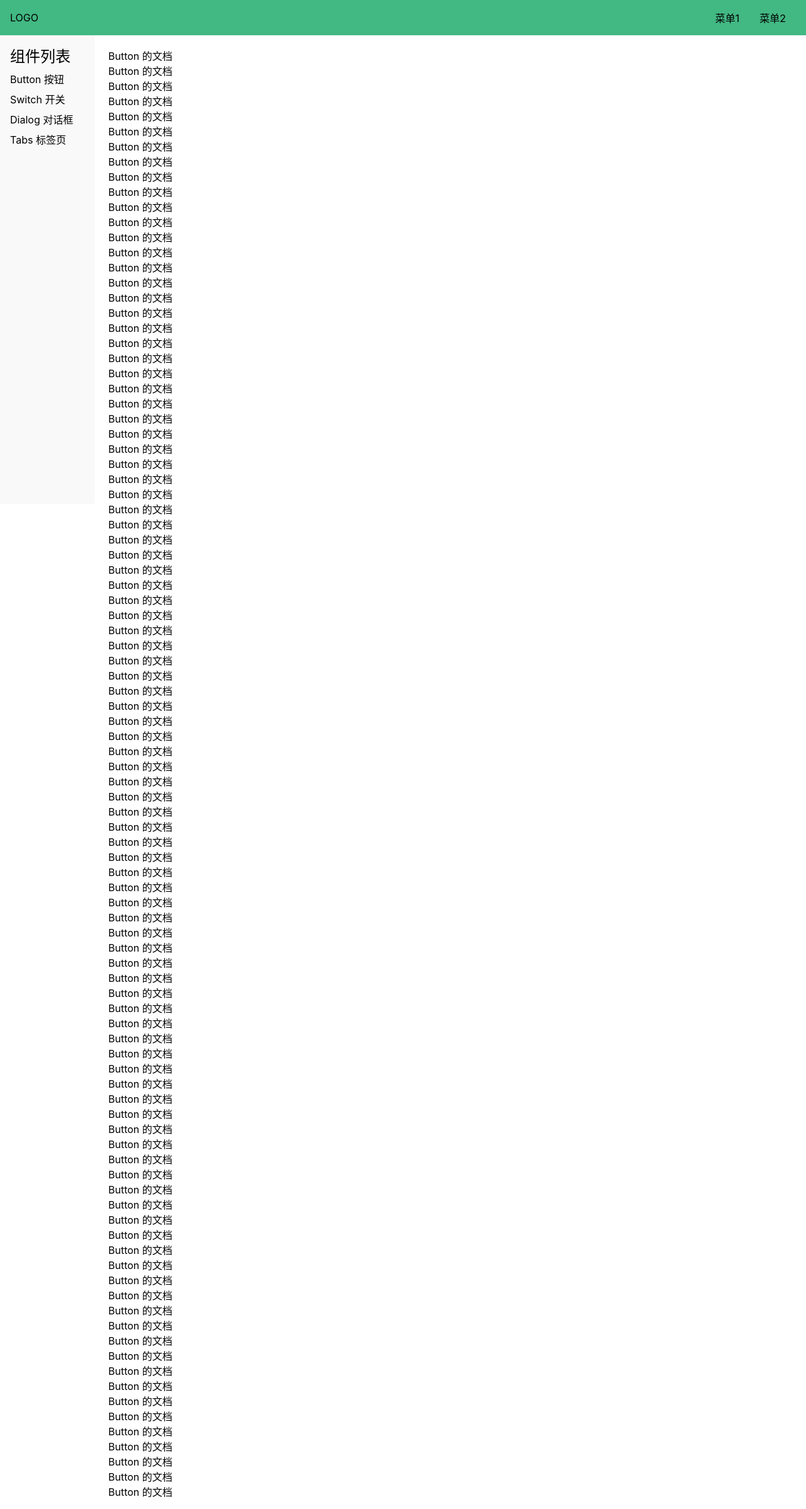
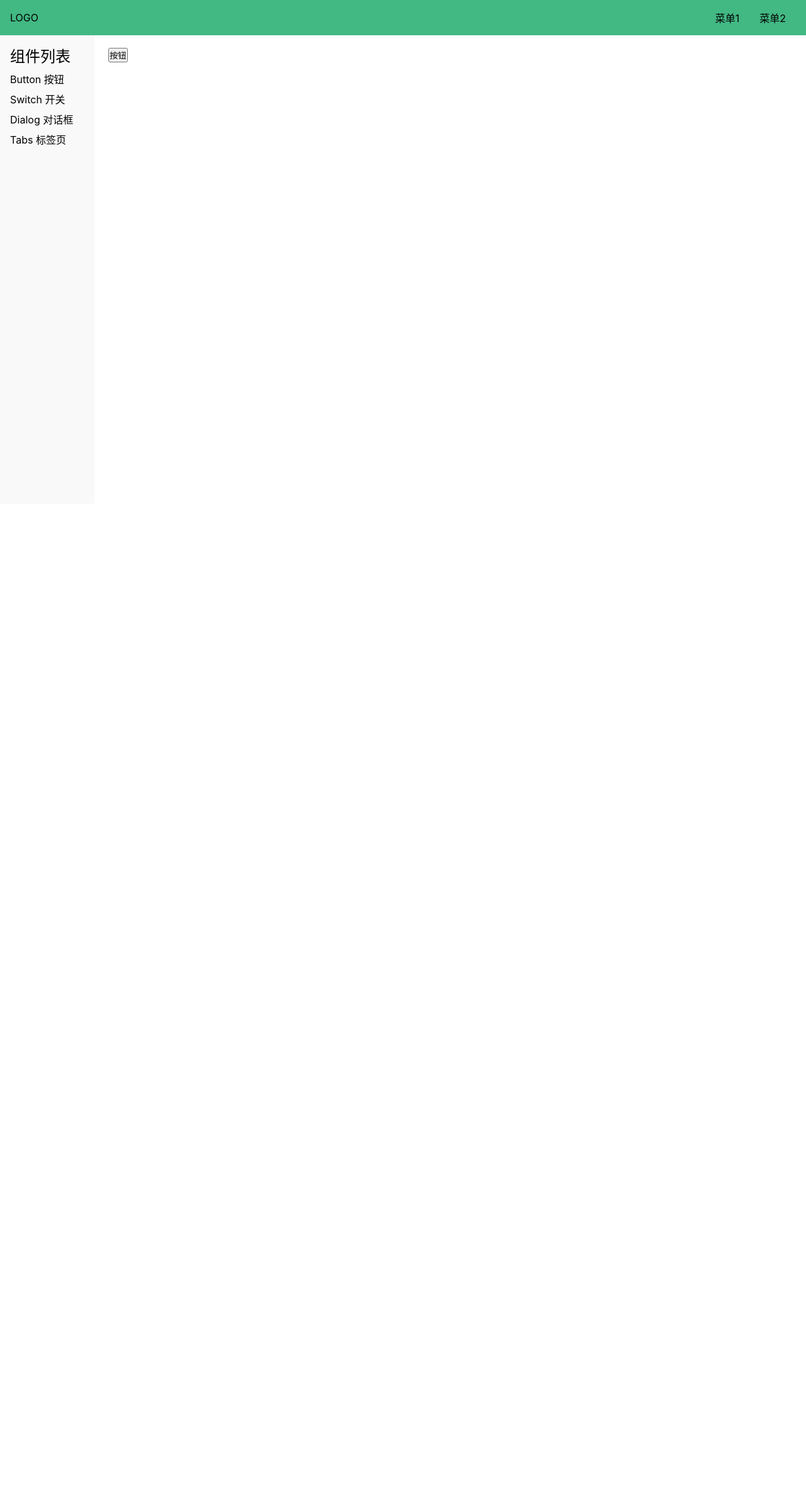
Before and after one commit to hanyi319/Water-UI, a Vue app: page /#/doc/button in a window 1280 px wide. Shown: the whole page at 63% size. After the commit the page ends 800 px from the top, so only its background shows below. Built offline with nearby package versions, Linux system fonts and the light colour scheme.

Commit message:
创建 Button 组件

```diff
--- a/src/components/ButtonDemo.vue
+++ b/src/components/ButtonDemo.vue
@@ -1,100 +1,13 @@
 <template>
   <div>
-    <p>Button 的文档</p>
-    <p>Button 的文档</p>
-    <p>Button 的文档</p>
-    <p>Button 的文档</p>
-    <p>Button 的文档</p>
-    <p>Button 的文档</p>
-    <p>Button 的文档</p>
-    <p>Button 的文档</p>
-    <p>Button 的文档</p>
-    <p>Button 的文档</p>
-    <p>Button 的文档</p>
-    <p>Button 的文档</p>
-    <p>Button 的文档</p>
-    <p>Button 的文档</p>
-    <p>Button 的文档</p>
-    <p>Button 的文档</p>
-    <p>Button 的文档</p>
-    <p>Button 的文档</p>
-    <p>Button 的文档</p>
-    <p>Button 的文档</p>
-    <p>Button 的文档</p>
-    <p>Button 的文档</p>
-    <p>Button 的文档</p>
-    <p>Button 的文档</p>
-    <p>Button 的文档</p>
-    <p>Button 的文档</p>
-    <p>Button 的文档</p>
-    <p>Button 的文档</p>
-    <p>Button 的文档</p>
-    <p>Button 的文档</p>
-    <p>Button 的文档</p>
-    <p>Button 的文档</p>
-    <p>Button 的文档</p>
-    <p>Button 的文档</p>
-    <p>Button 的文档</p>
-    <p>Button 的文档</p>
-    <p>Button 的文档</p>
-    <p>Button 的文档</p>
-    <p>Button 的文档</p>
-    <p>Button 的文档</p>
-    <p>Button 的文档</p>
-    <p>Button 的文档</p>
-    <p>Button 的文档</p>
-    <p>Button 的文档</p>
-    <p>Button 的文档</p>
-    <p>Button 的文档</p>
-    <p>Button 的文档</p>
-    <p>Button 的文档</p>
-    <p>Button 的文档</p>
-    <p>Button 的文档</p>
-    <p>Button 的文档</p>
-    <p>Button 的文档</p>
-    <p>Button 的文档</p>
-    <p>Button 的文档</p>
-    <p>Button 的文档</p>
-    <p>Button 的文档</p>
-    <p>Button 的文档</p>
-    <p>Button 的文档</p>
-    <p>Button 的文档</p>
-    <p>Button 的文档</p>
-    <p>Button 的文档</p>
-    <p>Button 的文档</p>
-    <p>Button 的文档</p>
-    <p>Button 的文档</p>
-    <p>Button 的文档</p>
-    <p>Button 的文档</p>
-    <p>Button 的文档</p>
-    <p>Button 的文档</p>
-    <p>Button 的文档</p>
-    <p>Button 的文档</p>
-    <p>Button 的文档</p>
-    <p>Button 的文档</p>
-    <p>Button 的文档</p>
-    <p>Button 的文档</p>
-    <p>Button 的文档</p>
-    <p>Button 的文档</p>
-    <p>Button 的文档</p>
-    <p>Button 的文档</p>
-    <p>Button 的文档</p>
-    <p>Button 的文档</p>
-    <p>Button 的文档</p>
-    <p>Button 的文档</p>
-    <p>Button 的文档</p>
-    <p>Button 的文档</p>
-    <p>Button 的文档</p>
-    <p>Button 的文档</p>
-    <p>Button 的文档</p>
-    <p>Button 的文档</p>
-    <p>Button 的文档</p>
-    <p>Button 的文档</p>
-    <p>Button 的文档</p>
-    <p>Button 的文档</p>
-    <p>Button 的文档</p>
-    <p>Button 的文档</p>
-    <p>Button 的文档</p>
-    <p>Button 的文档</p>
+    <Button>按钮</Button>
   </div>
 </template>
+
+<script lang="ts">
+import Button from "../lib/Button.vue";
+
+export default {
+  components: { Button },
+};
+</script>
--- /dev/null
+++ b/src/lib/Button.vue
@@ -0,0 +1,5 @@
+<template>
+  <button>
+    <slot />
+  </button>
+</template>
--- a/src/lib/Switch.vue
+++ b/src/lib/Switch.vue
@@ -24,10 +24,10 @@
 
 button {
   height: $h;
-  width: $h * 2;
+  width: calc($h * 2);
   border: none;
   background: #bfbfbf;
-  border-radius: $h / 2;
+  border-radius: calc($h / 2);
   position: relative;
 
   > span {
```
